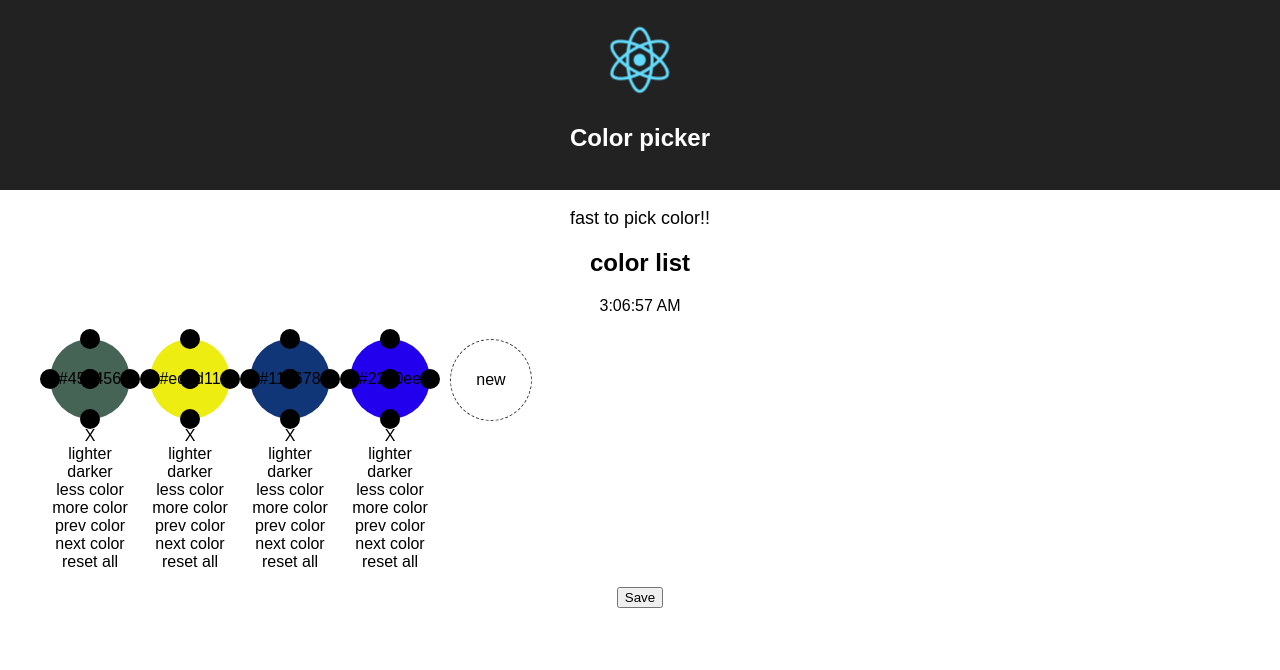
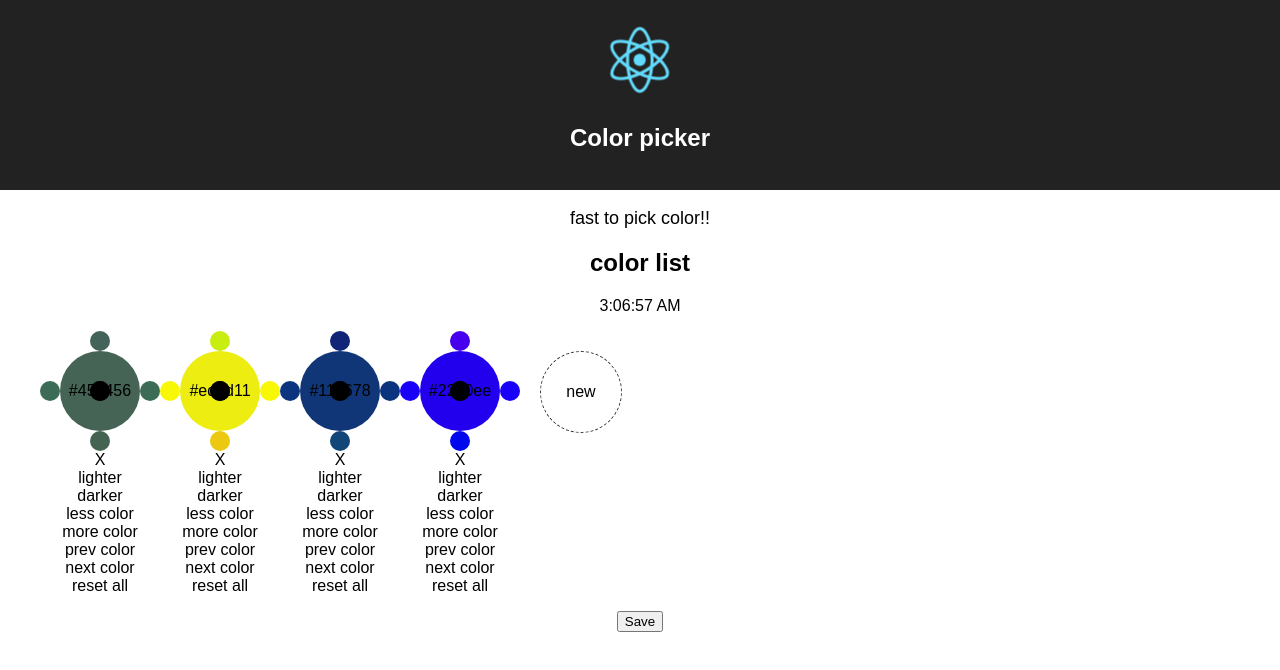
Before and after one commit to tomatochiufin/palette, a React (Create React App) app: page / in a window 1280 px wide. Shown: the top 670 px of the page. Built offline with nearby package versions, Linux system fonts and the light colour scheme.

Commit message:
add preview color

```diff
--- a/src/App.js
+++ b/src/App.js
@@ -25,6 +25,7 @@ class App extends Component {
     this.resetAll    = this.resetAll.bind(this);
     this.changePrevColor = this.changePrevColor.bind(this);
     this.changeNextColor = this.changeNextColor.bind(this);
+    this.previewColor    = this.previewColor.bind(this);
   }
 
   createColor(){
@@ -60,8 +61,6 @@ class App extends Component {
       console.log(hex);
     }
 
-    stateColor[i].rgb = hex;
-    this.setState(stateColor);
   }
 
   darker(i){
@@ -183,6 +182,33 @@ class App extends Component {
     this.setState(stateColor);
   }
 
+  previewColor(i, hsl, num){
+    console.log(i);
+    console.log(hsl);
+    console.log(num);
+
+    let stateColor = this.state.colors;
+    let thisHex = stateColor[i].rgb;
+
+    let rgbObj = Color(thisHex);
+    let hslObj = rgbObj.hsl();
+
+    let lighterColor = _.parseInt(hslObj.color[hsl])+num;
+    hslObj.color[hsl] = lighterColor;
+
+    let rgbArray = hslObj.rgb().array();
+    let hex = "#";
+    for(let i = 0 ; i< rgbArray.length ; i++){
+      console.log(rgbArray[i]);
+      hex += this.noOneWord(rgbArray[i]);
+      console.log(hex);
+    }
+    let returnStyle = {'background': hex};
+    console.log(returnStyle);
+    return returnStyle;
+
+  }
+
   resetAll(){
 
   }
@@ -215,10 +241,10 @@ class App extends Component {
                 <li className="colors__list" key={"color" + i}>
                   <div className="colors__list--one" style={bcg}>{color.rgb}
                     <div className="colors__preview">
-                      <div className="colors__preview--item colors__preview--north"></div>
-                      <div className="colors__preview--item colors__preview--south"></div>
-                      <div className="colors__preview--item colors__preview--east"></div>
-                      <div className="colors__preview--item colors__preview--west"></div>
+                      <div className="colors__preview--item colors__preview--north" style={this.previewColor(i, 0, 10)}></div>
+                      <div className="colors__preview--item colors__preview--south" style={this.previewColor(i, 0, -10)}></div>
+                      <div className="colors__preview--item colors__preview--east" style={this.previewColor(i, 1, 10)}></div>
+                      <div className="colors__preview--item colors__preview--west" style={this.previewColor(i, 1, 10)}></div>
                       <div className="colors__preview--item colors__preview--prevColor"></div>
                       <div className="colors__preview--item colors__preview--nextColor"></div>
                     </div>
--- a/src/index.css
+++ b/src/index.css
@@ -20,7 +20,7 @@ body {
   height: 80px;
   line-height: 80px;
   text-align: center;
-  margin: 8px 10px;
+  margin: 20px;
   border-radius: 50%;
 }
 
@@ -51,18 +51,18 @@ body {
 }
 
 .colors .colors__preview--north{
-  transform: translate(0 , -40px);
+  transform: translate(0 , -50px);
 }
 
 .colors .colors__preview--south{
-  transform: translate(0 , 40px);
+  transform: translate(0 , 50px);
 }
 
 .colors .colors__preview--east{
-  transform: translate(40px , 0);
+  transform: translate(50px , 0);
 
 }
 
 .colors .colors__preview--west{
-  transform: translate(-40px , 0);
+  transform: translate(-50px , 0);
 }
```
